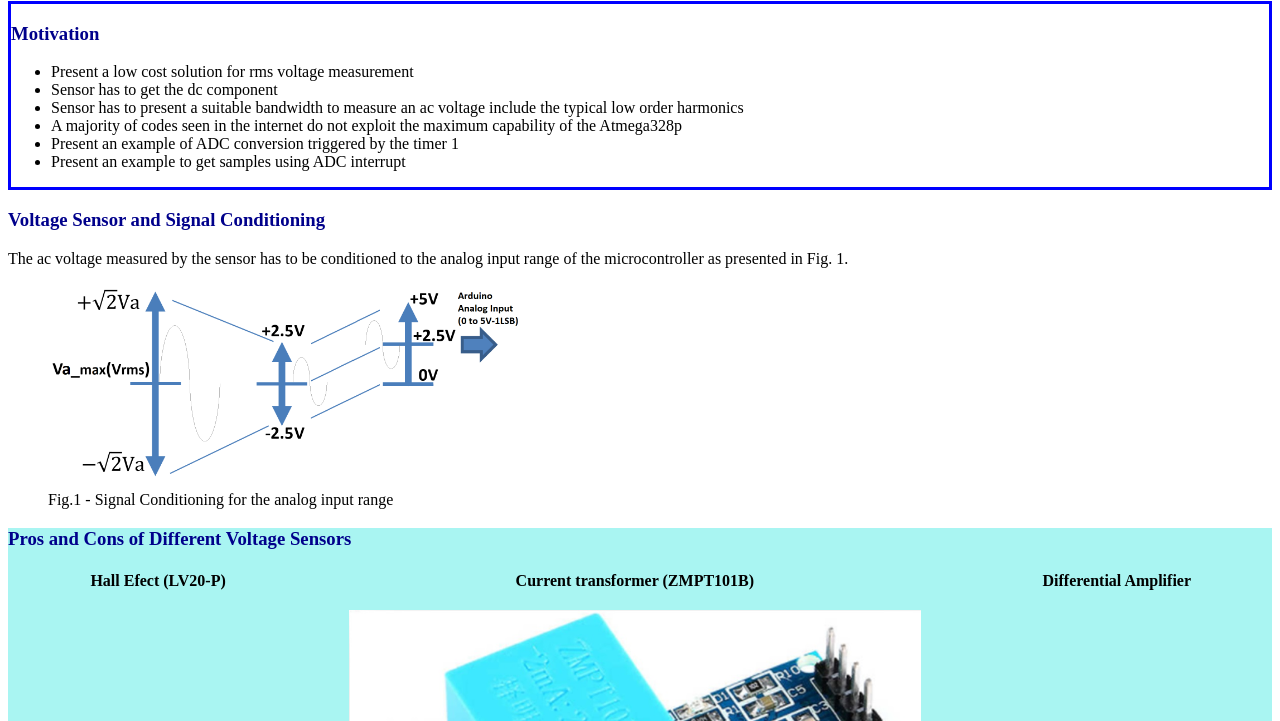
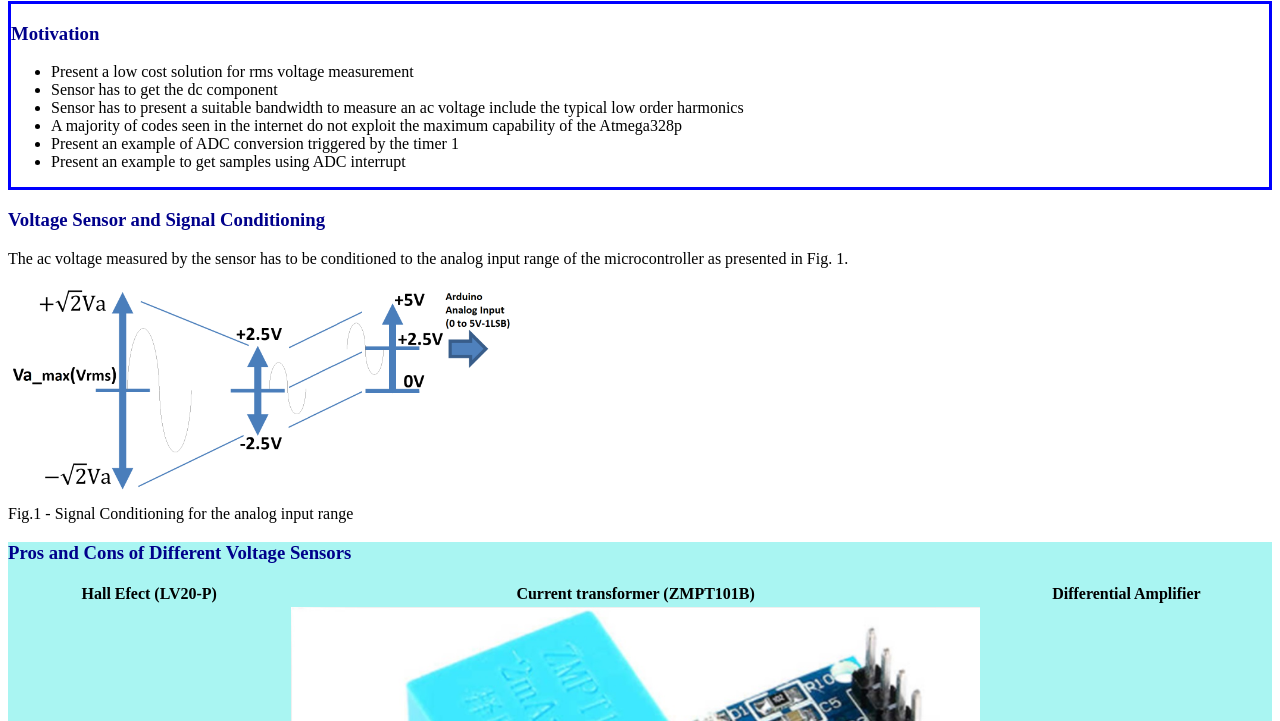
Before and after one commit to Ernane-AAC/RMS-Voltage-Measurement, a plain HTML site: page index.html in a window 1280 px wide. Shown: the part 79-800 px from the top of the page. Drawn offline with Linux system fonts and the light colour scheme.

Commit message:
Update styles.css

```diff
--- a/styles.css
+++ b/styles.css
@@ -6,6 +6,10 @@ h1 {
 
 h3 {
   color: darkblue;
+}
+
+figure {
+  margin: auto;
 }
 
 .content1{
```
